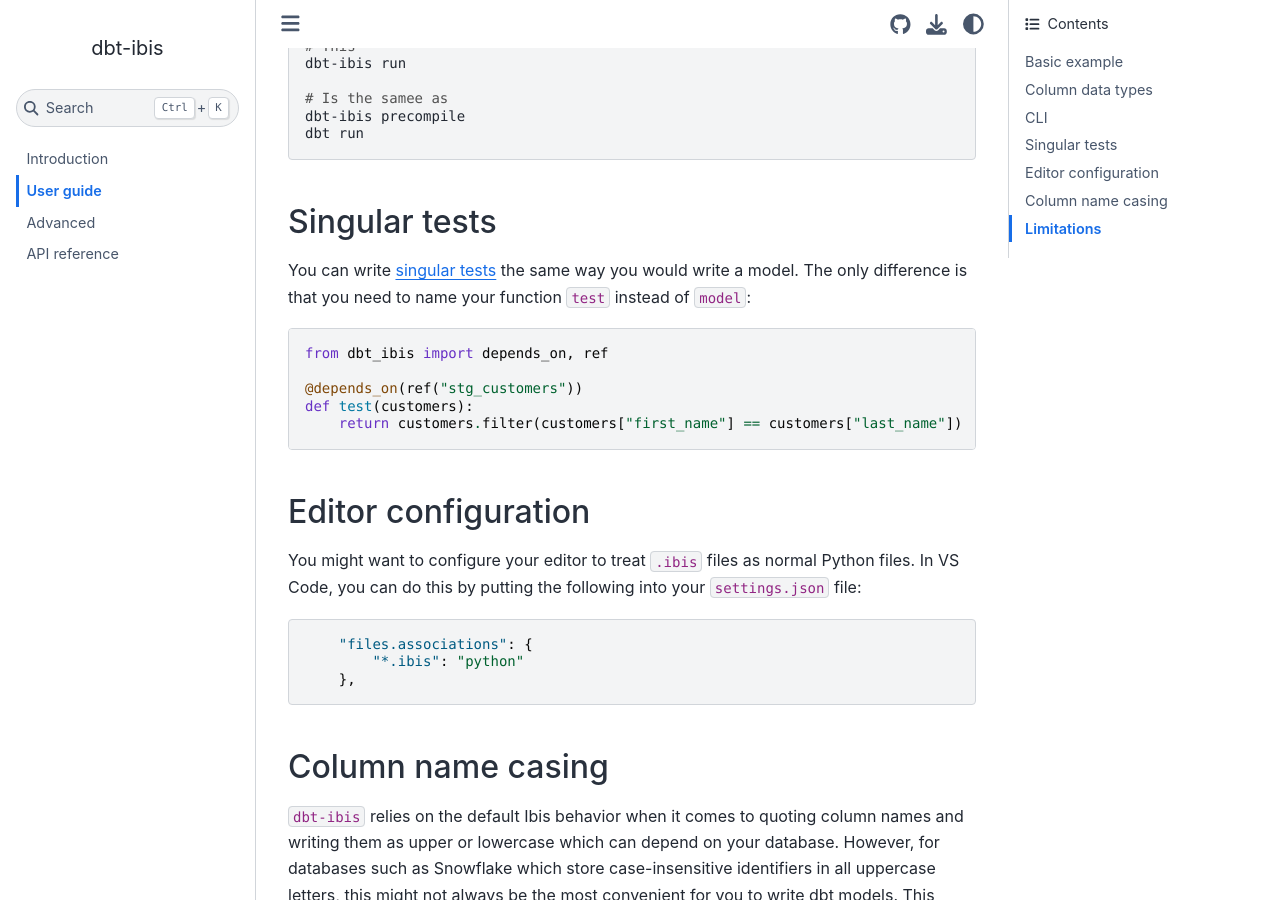
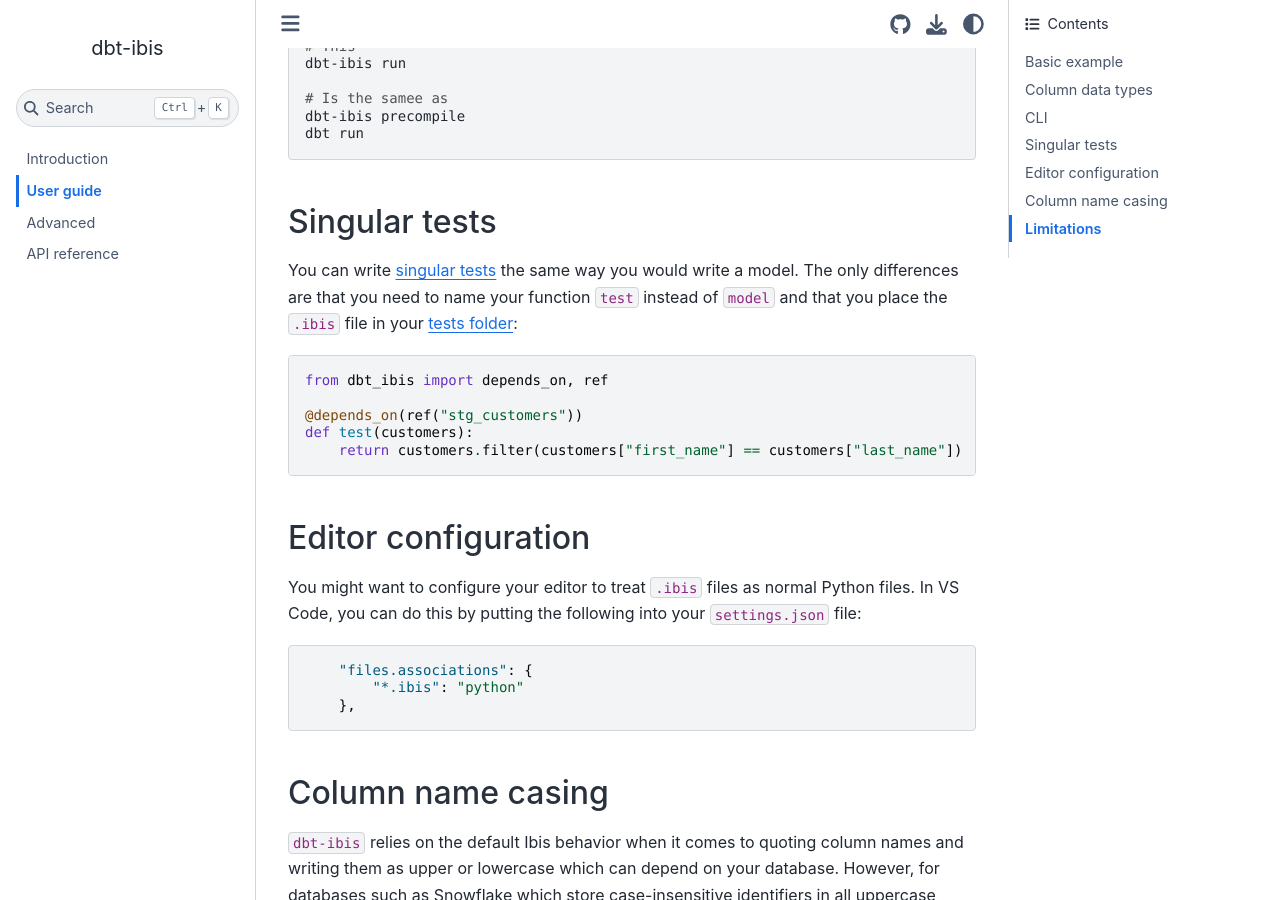
Before and after one commit to binste/dbt-ibis, a Jupyter Book: the page built from doc/user_guide.md, in a window 1280 px wide and 900 px high, scrolled down 2351 px. Built offline with Jupyter Book 1.0.4 settings and Sphinx 7.4.7 and the Sphinx Book theme 1.1.4, drawn with Linux system fonts in a browser that asks for light colours.

Commit message:
Extend docs

````diff
--- a/doc/user_guide.md
+++ b/doc/user_guide.md
@@ -82,7 +82,7 @@
 ```
 
 ## Singular tests
-You can write [singular tests](https://docs.getdbt.com/docs/build/tests#singular-tests) the same way you would write a model. The only difference is that you need to name your function `test` instead of `model`:
+You can write [singular tests](https://docs.getdbt.com/docs/build/tests#singular-tests) the same way you would write a model. The only differences are that you need to name your function `test` instead of `model` and that you place the `.ibis` file in your [tests folder](https://docs.getdbt.com/docs/build/tests#singular-tests):
 
 ```python
 from dbt_ibis import depends_on, ref
````
